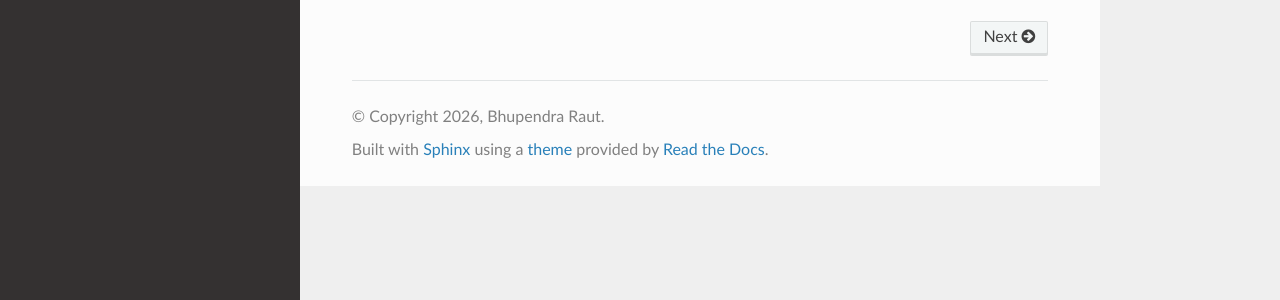
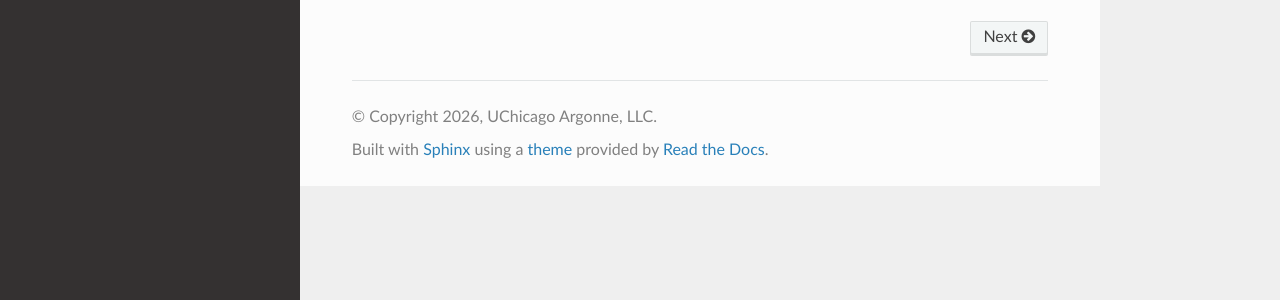
Before and after one commit to ARM-DOE/Adapt, a Sphinx documentation site: the page built from docs/index.rst, in a window 1280 px wide. Shown: the part 475-775 px from the top of the page. Built offline with Sphinx 7.4.7 and the Read the Docs theme 3.1.0, drawn with Linux system fonts in a browser that asks for light colours; pages that are not in the unit, such as notebooks, are missing from menus.

Commit message:
FIX: Argonne Copyright added to Docs pages

```diff
--- a/docs/conf.py
+++ b/docs/conf.py
@@ -5,7 +5,7 @@ sys.path.insert(0, os.path.abspath("../src"))
 
 project = "Adapt"
 author = "Bhupendra Raut"
-copyright = "2026, Bhupendra Raut"
+copyright = "2026, UChicago Argonne, LLC"
 release = "0.2.0"
 
 extensions = [
```
